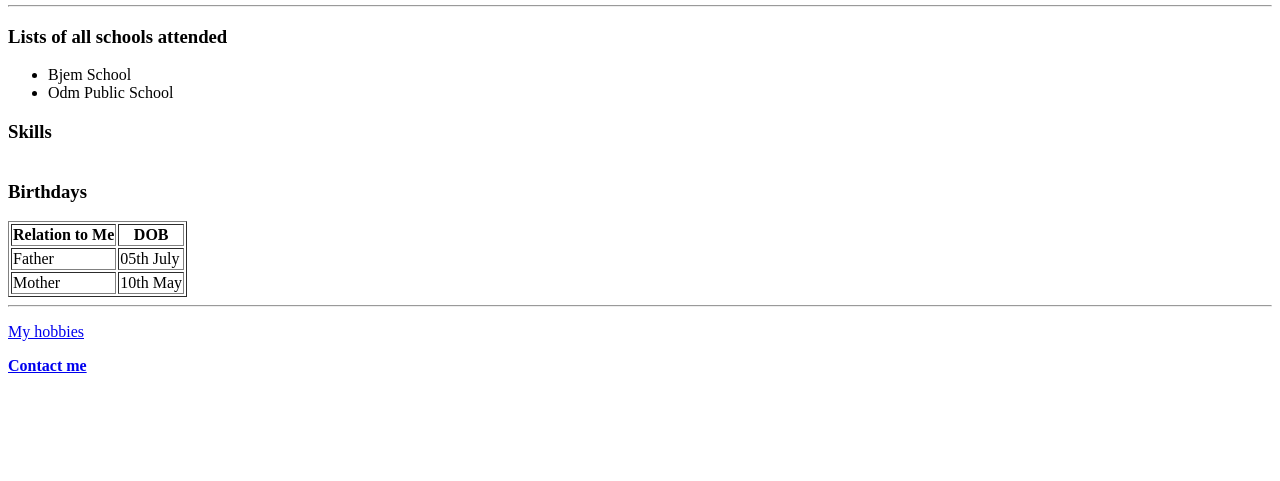
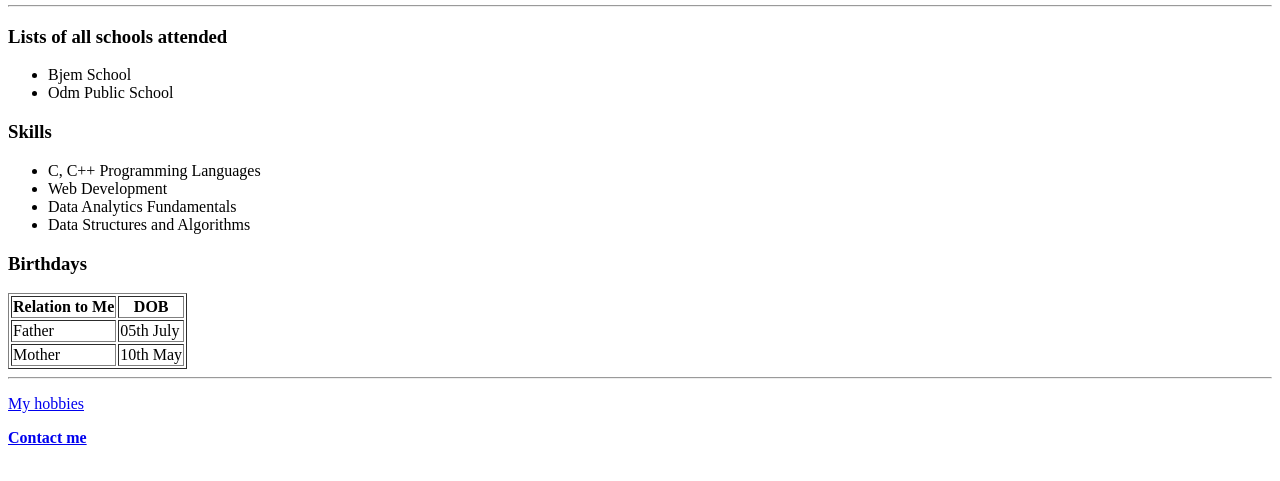
Before and after one commit to pratzcpp/personalwebsite, a plain HTML site: page index.html in a window 1280 px wide. Shown: the part 207-688 px from the top of the page. Drawn offline with Linux system fonts and the light colour scheme.

Commit message:
Update index.html

```diff
--- a/index.html
+++ b/index.html
@@ -26,10 +26,12 @@
 </ul>
 <h3>Skills</h3>
 
-<table>
-
-</table>
-
+<ul>
+  <li>C, C++ Programming Languages</li>
+  <li>Web Development</li>
+  <li>Data Analytics Fundamentals</li>
+  <li>Data Structures and Algorithms</li>
+</ul>
 
 
 <h3>Birthdays</h3>
```
